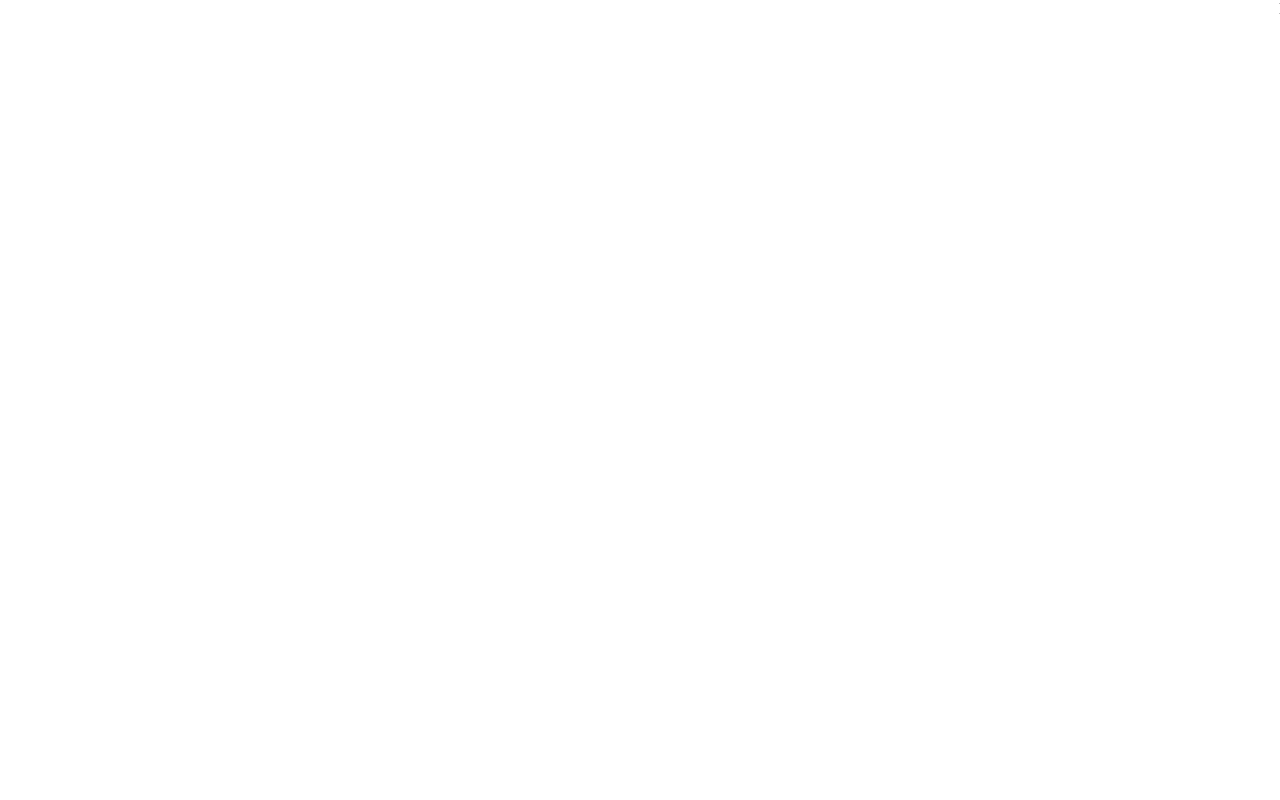
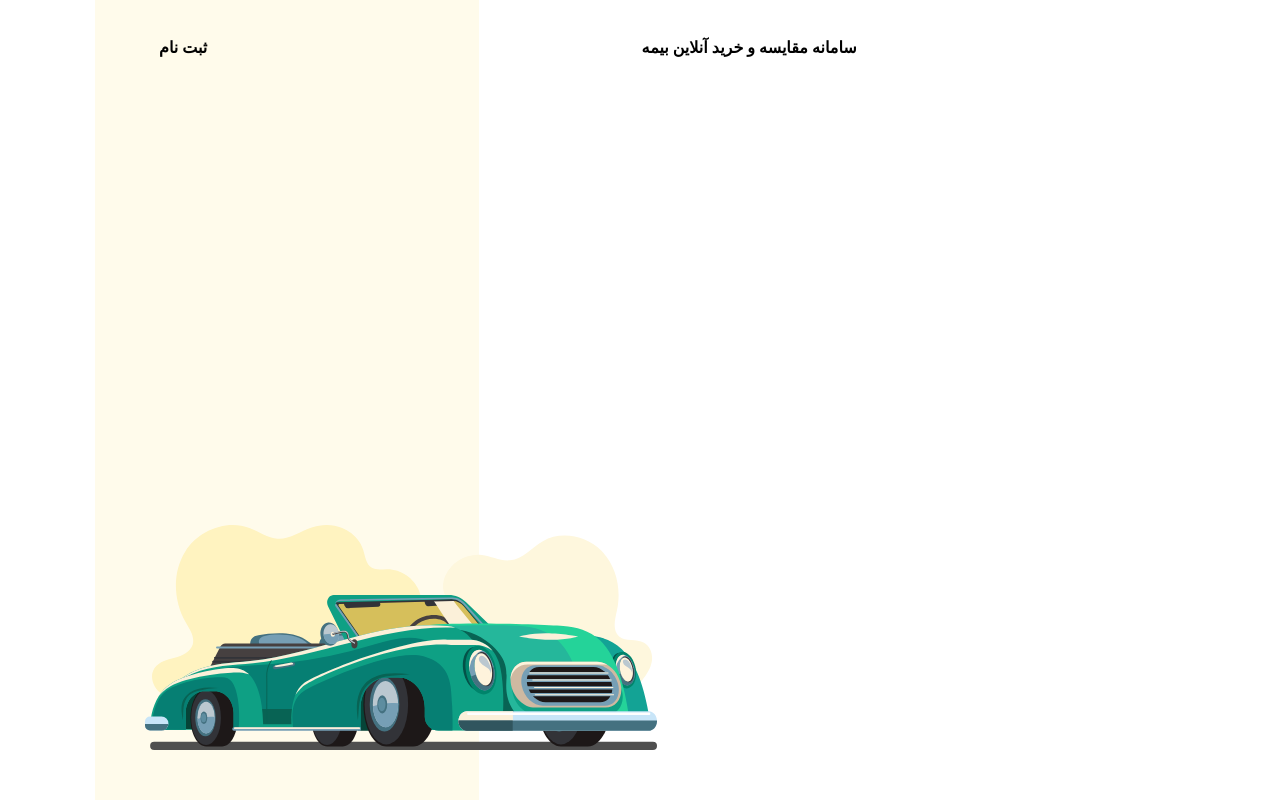
Before and after one commit to sajedehhosseini/azki-test, a Next.js app: page / in a window 1280 px wide. Built offline with nearby package versions, Linux system fonts and the light colour scheme; a web font is replaced by a local one.

Commit message:
layout implementation

```diff
--- a/src/app/layout.tsx
+++ b/src/app/layout.tsx
@@ -1,6 +1,8 @@
 import React from "react";
 import type {Metadata} from "next";
+import MainLayout from "@/components/template/MainLayout";
 import "@/styles/index.scss";
+
 
 export const metadata: Metadata = {
     title: "سامانه مقایسه و خرید آنلاین بیمه",
@@ -11,7 +13,9 @@
     return (
         <html lang="en">
         <body>
-        {children}
+        <MainLayout>
+            {children}
+        </MainLayout>
         </body>
         </html>
     );
--- a/src/app/page.tsx
+++ b/src/app/page.tsx
@@ -1,5 +1,5 @@
 export default function Home() {
-  return (
-    <div>Home</div>
-  );
+    return (
+        <div></div>
+    );
 }
--- /dev/null
+++ b/src/components/atoms/Logo.tsx
@@ -0,0 +1,8 @@
+export default function Logo() {
+    return <img
+        src="/svg/logo.svg"
+        alt="azki.com"
+        width={20}
+        height={20}
+    />
+}
--- /dev/null
+++ b/src/components/molecule/UserHeaderProfile.tsx
@@ -0,0 +1,13 @@
+export default function UserHeaderProfile() {
+    return false ? (
+        <div className={"flex items-center"}>
+            <img
+                src="/svg/user.svg"
+                alt="user"
+                width={20}
+                height={20}
+            />
+            <span className={"ms-2"}>s.hosseini</span>
+        </div>
+    ) : <span className={"font-bold"}>ثبت نام</span>
+}
--- a/src/components/organism/Header.tsx
+++ b/src/components/organism/Header.tsx
@@ -0,0 +1,19 @@
+import Link from "next/link";
+import Logo from "@/components/atoms/Logo";
+import UserHeaderProfile from "@/components/molecule/UserHeaderProfile";
+
+export default function Header() {
+    return (
+        <header className={"flex justify-between px-8 py-5"}>
+            <Link href="/" >
+                <Logo/>
+            </Link>
+
+            <div className={"hidden sm:block font-bold"}>
+                سامانه مقایسه و خرید آنلاین بیمه
+            </div>
+
+            <UserHeaderProfile/>
+        </header>
+    )
+}
--- /dev/null
+++ b/src/components/template/MainLayout.tsx
@@ -0,0 +1,19 @@
+import React from "react";
+import Header from "@/components/organism/Header";
+import styles from '@/styles/MainLayout.module.scss';
+
+export default function MainLayout({children}: Readonly<{ children: React.ReactNode; }>) {
+    return (
+        <div className={styles.layout}>
+            <Header/>
+            <main>
+                {children}
+            </main>
+            <img
+                class={styles.carGreen}
+                src="/svg/car-green.svg"
+                alt="car-green"
+            />
+        </div>
+    )
+}
--- /dev/null
+++ b/src/styles/MainLayout.module.scss
@@ -0,0 +1,45 @@
+.layout {
+  position: relative;
+  height: 100%;
+  padding: 1rem 2rem;
+
+  .carGreen {
+    position: absolute;
+    bottom: 100px;
+    left: 16px;
+    max-width: 75%;
+  }
+}
+
+@media (min-width: 768px) {
+  .layout {
+    .carGreen {
+      max-width: 50%;
+    }
+
+    &:after {
+      position: absolute;
+      content: '';
+      width: 38%;
+      height: 100%;
+      left: 0;
+      top: 0;
+      background-color: #FFFBEB;
+      z-index: -1;
+    }
+  }
+}
+
+
+@media (min-width: 1024px) {
+  .layout {
+    .carGreen {
+      max-width: 40%;
+      left: 50px;
+      bottom: 50px;
+    }
+    &:after {
+      width: 30%;
+    }
+  }
+}
--- a/src/styles/_base.scss
+++ b/src/styles/_base.scss
@@ -1,8 +1,13 @@
 @use "reset";
 @use "font";
 
+html{
+  height: 100%;
+}
+
 body {
   direction: rtl;
+  height: 100%;
   background-color: var(--background-color);
   font-size: var(--font-size-base);
   font-family: "IRANSans";
--- a/src/styles/_tailwind.scss
+++ b/src/styles/_tailwind.scss
@@ -1,3 +1,4 @@
 @tailwind base;
 @tailwind components;
 @tailwind utilities;
+@import "tailwindcss";
```
Also changed, not shown: src/styles/_variables.scss (+0 -16 lines).
